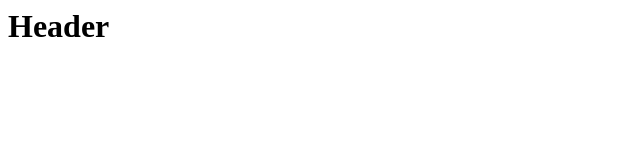
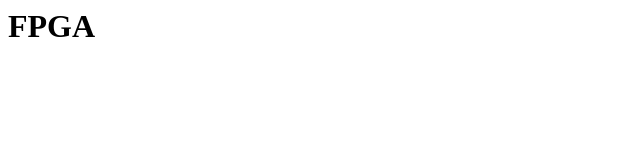
Before and after one commit to zerbian/interactive-fpga, a plain HTML site: page web/index.html in a window 1280 px wide. Shown: the full height of the page, 0-640 px from the left. Drawn offline with Linux system fonts and the light colour scheme.

Commit message:
changed header name

```diff
--- a/web/index.html
+++ b/web/index.html
@@ -1,5 +1,5 @@
 <html>
 	<body>
-		<h1>Header</h1>
+		<h1>FPGA</h1>
 	</body>
 </html>
```
